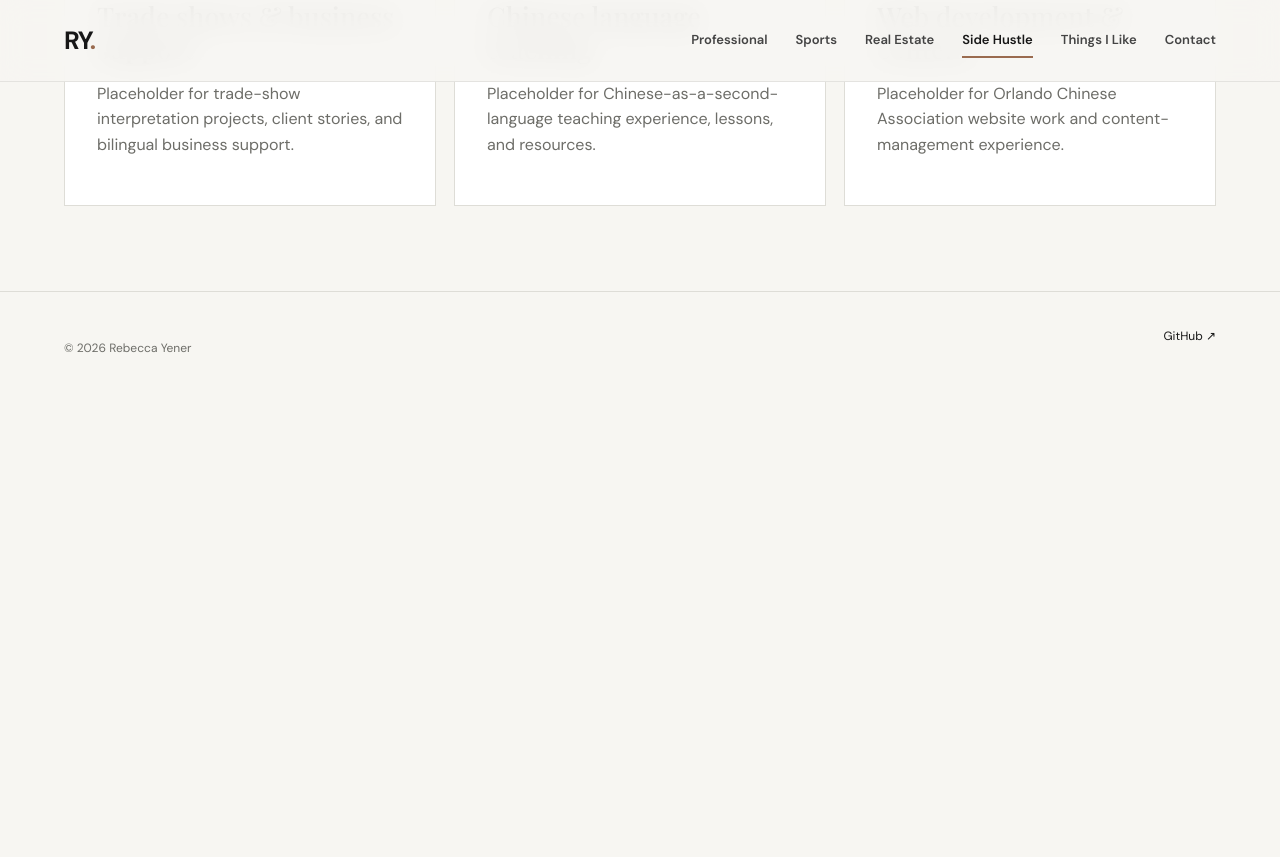
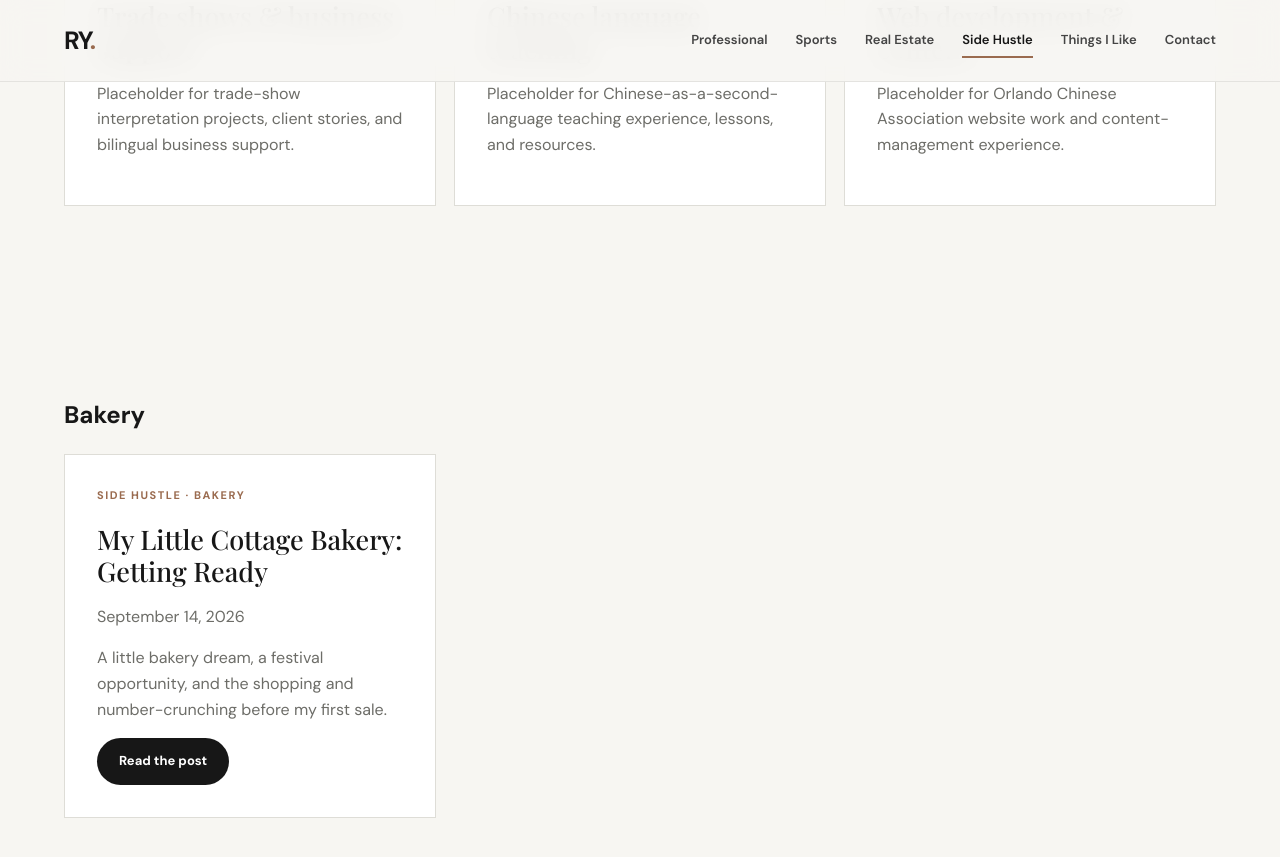
Before and after one commit to High4Ferrum/Rebeccashub, a Jekyll site: the page built from side-hustle.md, in a window 1280 px wide and 900 px high, scrolled down 674 px. Shown: the top 857 px of the window. Built offline with Jekyll 4.4.1, drawn with Linux system fonts in a browser that asks for light colours; before the commit the page ends 1079 px from its top, so only the background shows below that.

Commit message:
Add first cottage bakery blog post and Bakery listing under Side Hustle

```diff
--- /dev/null
+++ b/_posts/2026-09-14-my-little-cottage-bakery-prep.md
@@ -0,0 +1,67 @@
+---
+layout: post
+title: "My Little Cottage Bakery: Getting Ready"
+date: 2026-09-14
+section: side-hustle
+categories: [side-hustle, bakery]
+excerpt: "A little bakery dream, a festival opportunity, and the shopping and number-crunching before my first sale."
+---
+
+<article class="wrap section" style="max-width: 760px;">
+<header>
+<p class="eyebrow"><a href="{{ '/side-hustle/' | relative_url }}">Side Hustle</a> · Bakery</p>
+<h1 style="font-family: 'Playfair Display', Georgia, serif; font-size: clamp(34px, 5vw, 56px); line-height: 1.15;">{{ page.title }}</h1>
+<p>By Rebecca Yener · <time datetime="2026-09-14">September 14, 2026</time></p>
+<p><em>Notes written in the days leading up to the September 12, 2026 festival.</em></p>
+</header>
+<div markdown="1">
+
+## A little bakery dream
+
+I'm sure plenty of people dream about having a nice little bakery. Well, at least I'm one of them.
+
+I started baking after college. I know how to make a cake or two and a few kinds of cookies. Baking is a very competitive business, and I never really thought I would open my own shop. But, oh, wouldn't it be nice?
+
+## An opportunity at the festival
+
+The Orlando Chinese Association is hosting its Mid-Autumn Festival on Saturday, September 12. As one of the organizers, I realized we didn't have many food vendors.
+
+So I said, "Let me bake something and sell it!"
+
+Just like that, my little bakery dream became something I needed to prepare for.
+
+## Getting the setup together
+
+I applied for a Business Tax Receipt, which cost me $75. I also needed a tent, a table, and displays. I know some people already have cookie trays and food displays at home, but not this girl.
+
+So I went to Temu and started my shopping spree.
+
+| Item | Approximate cost |
+| --- | ---: |
+| Business Tax Receipt | $75 |
+| Tent | $63 |
+| Foldable table | $28 |
+| Table cover and other display items | $30 |
+| **Setup total, before ingredients** | **$196** |
+
+It is surprising how much there is to organize before I even turn on the oven.
+
+## Will the numbers work?
+
+Of course, I also did a break-even analysis.
+
+My planning sheet includes butter cookies, cranberry cookies, pecan cookies, ube muffins, and egg tarts. If all 70 items sell at the planned prices, the sheet estimates $256.50 in revenue and $42.52 in variable costs.
+
+With the $125 in fixed costs entered in that sheet, the estimated profit is $88.98, and the break-even revenue is about $150.
+
+That made me feel a little better. But the sheet's $125 fixed-cost figure is lower than the roughly $196 in setup expenses listed above. The $150 break-even point is a planning estimate based on the sheet's assumptions; it doesn't show recovery of every setup purchase.
+
+## A few days to go
+
+There are only a few days left, and I'm nervous and anxious. My Business Tax Receipt hasn't been approved yet. I still need to get all the ingredients and prepare to bake.
+
+I hope it goes well. And I hope my baking turns out well, too.
+
+</div>
+<p><a class="button" href="{{ '/side-hustle/' | relative_url }}">Back to Side Hustle</a></p>
+</article>
--- a/side-hustle.md
+++ b/side-hustle.md
@@ -28,3 +28,18 @@ permalink: /side-hustle/
     <p>Placeholder for Orlando Chinese Association website work and content-management experience.</p>
   </article>
 </section>
+
+<section class="wrap section" aria-labelledby="bakery-heading">
+  <h2 id="bakery-heading">Bakery</h2>
+  <div class="card-grid">
+    {% for post in site.categories.bakery %}
+    <article class="card">
+      <p class="eyebrow">Side Hustle · Bakery</p>
+      <h3><a href="{{ post.url | relative_url }}">{{ post.title }}</a></h3>
+      <p><time datetime="{{ post.date | date_to_xmlschema }}">{{ post.date | date: "%B %-d, %Y" }}</time></p>
+      <p>{{ post.excerpt | strip_html }}</p>
+      <a class="button" href="{{ post.url | relative_url }}">Read the post</a>
+    </article>
+    {% endfor %}
+  </div>
+</section>
```
